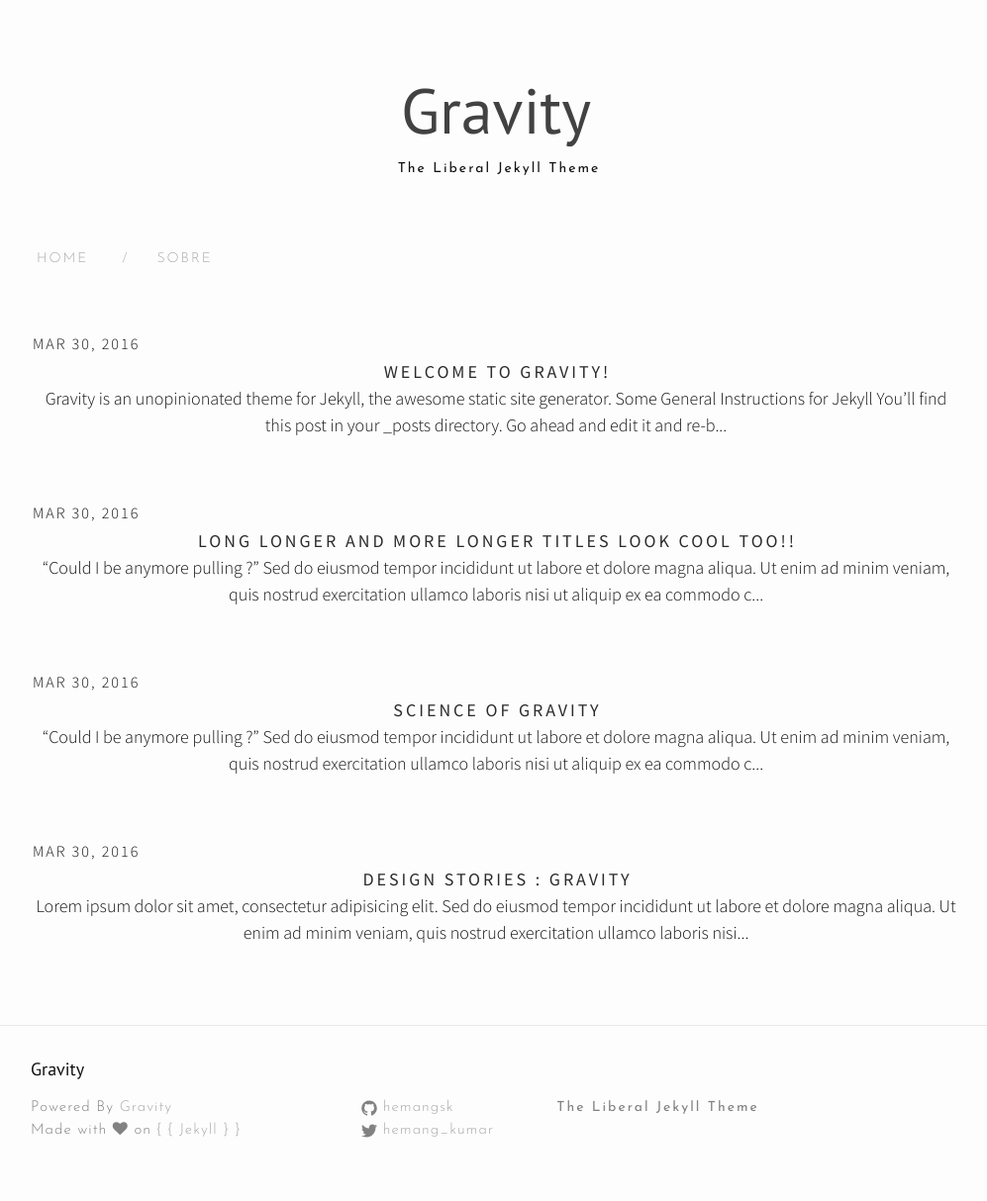
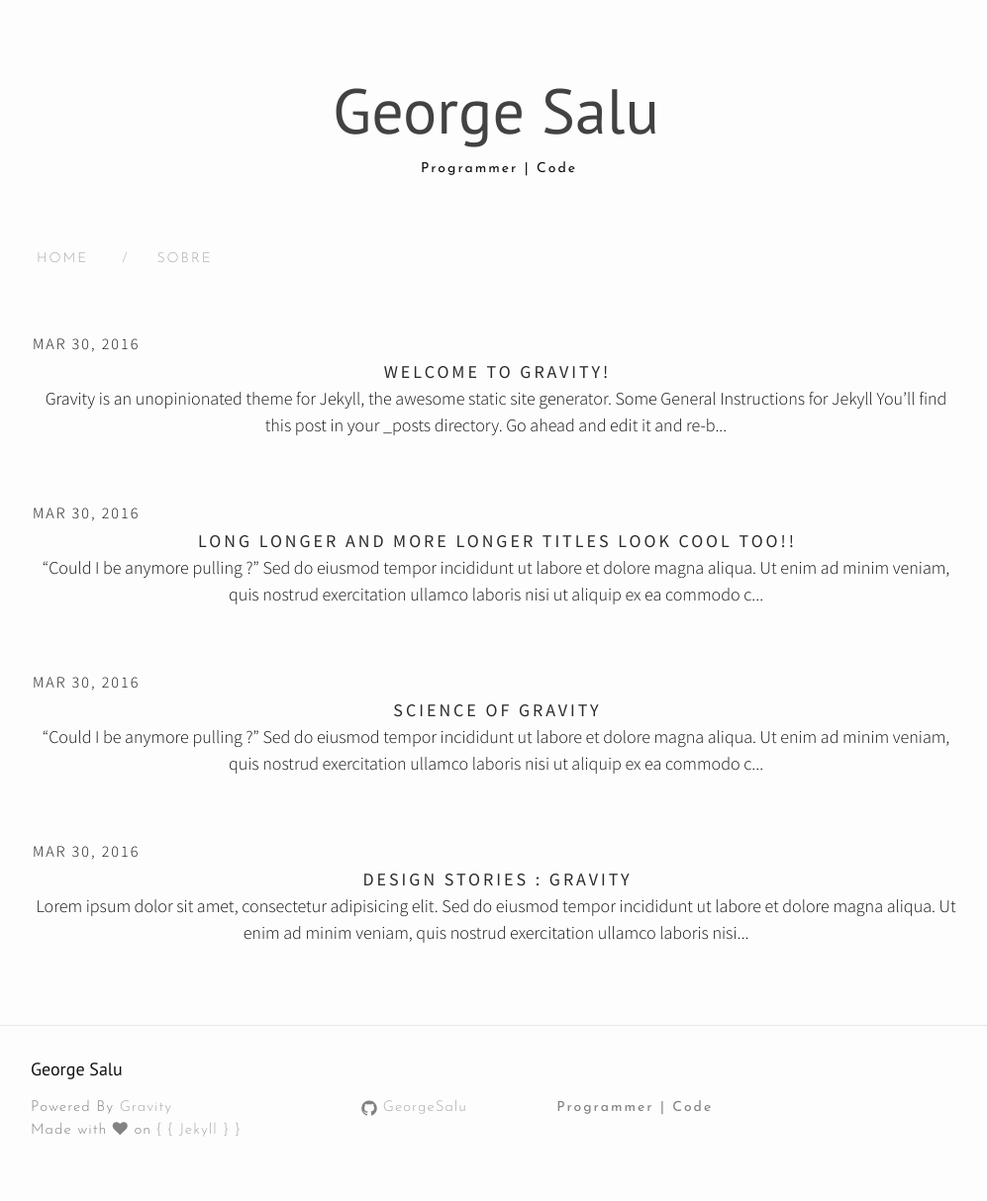
Before and after one commit to GeorgeSalu/georgesalu.github.io, a Jekyll site: the page built from index.html, in a window 1280 px wide. Shown: the whole page at 99% size, without its empty margins (139-1136 px from the left). Built offline with Jekyll 4.4.1, drawn with Linux system fonts in a browser that asks for light colours; nearby versions of some CDN libraries; the list of posts is cut into pages by our own code.

Commit message:
atualizando _config.yml

```diff
--- a/_config.yml
+++ b/_config.yml
@@ -6,13 +6,13 @@
 # 'jekyll serve'. If you change this file, please restart the server process.
 
 # Site settings
-title: Gravity
-email: hemangsk@gmail.com
-description: The Liberal Jekyll Theme
+title: George Salu
+email: george.salu10@gmail.com
+description: Programmer | Code
 baseurl: "" # the subpath of your site, e.g. /blog
-url: "http://yourdomain.com" # the base hostname & protocol for your site
-twitter_username: hemang_kumar
-github_username:  hemangsk
+url: "https://georgesalu.github.io" # the base hostname & protocol for your site
+twitter_username:
+github_username:  GeorgeSalu
 paginate: 5
 theme-dark: false #Set to true to change to dark website theme
 
```
Also changed, not shown: 7 other files.
